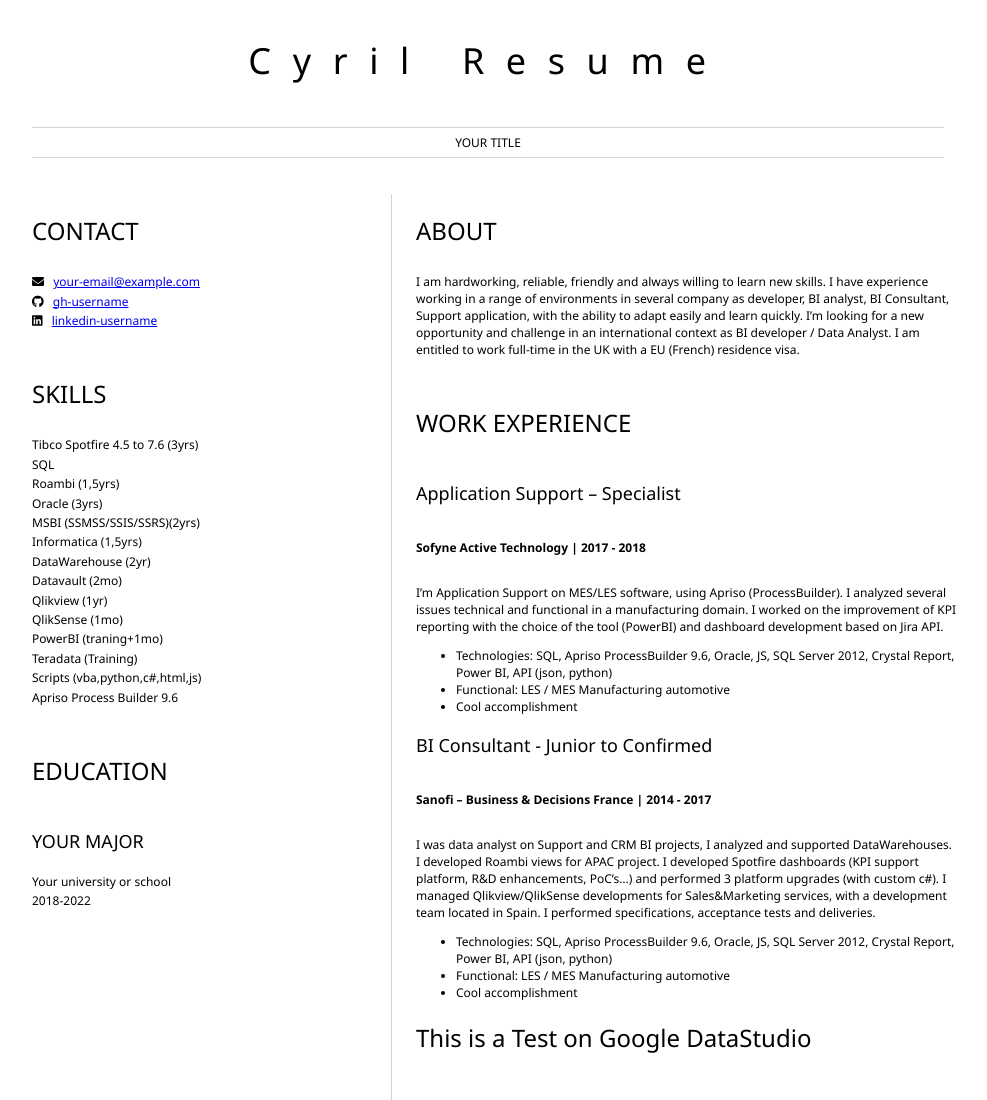
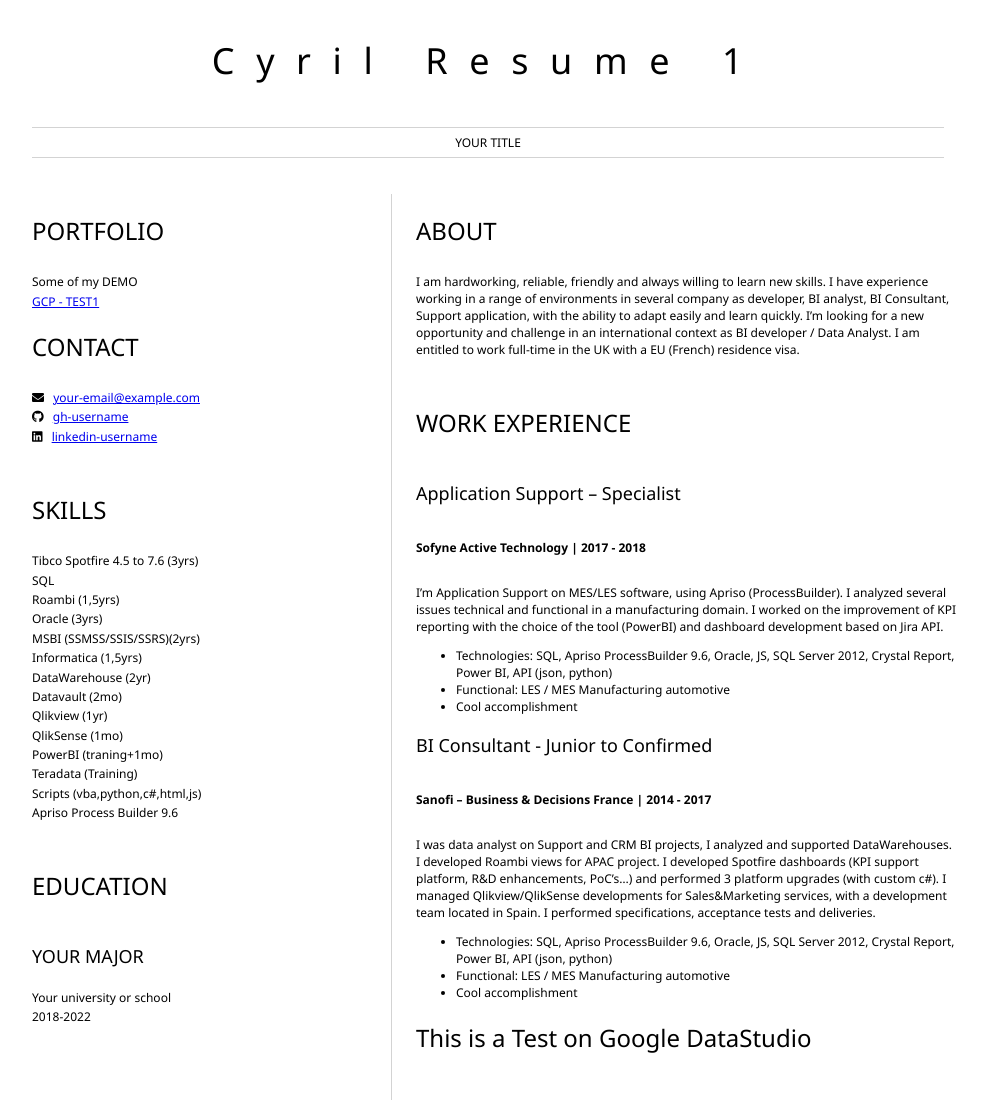
Before and after one commit to CyrilLDN/Resume, a plain HTML site: page index.html in a window 1280 px wide. Shown: the top 1100 px of the page, without its empty margins (152-1139 px from the left). Drawn offline with Linux system fonts and the light colour scheme; grey boxes are pictures that could not be loaded.

Commit message:
Create Portfolio

```diff
--- a/index.html
+++ b/index.html
@@ -1,14 +1,14 @@
 <html>
 	<head>
 		<link href="style.css" rel="stylesheet">
-		<title>Your name resume</title>
+		<title>Your name resume P</title>
         <link rel="stylesheet" href="https://cdnjs.cloudflare.com/ajax/libs/font-awesome/5.15.4/css/all.min.css">
 	</head>
 
 	<body>
 		<header id="header">
 			<!-- resume header with your name and title -->
-			<h1>Cyril Resume</h1>
+			<h1>Cyril Resume 1</h1>
 			<hr>
 			YOUR TITLE
 			<hr>
@@ -16,6 +16,9 @@
 		<main>
 			<article id="mainLeft">
 				<section>
+					<h2>PORTFOLIO</h2>
+					<p>Some of my DEMO</p>
+					<a href="index.html">GCP - TEST1</a>
 					<h2>CONTACT</h2>
 					<!-- contact info including social media -->
                     <p>
```
Also changed, not shown: gcp_portfolio.html (added, +8 -0 lines).
